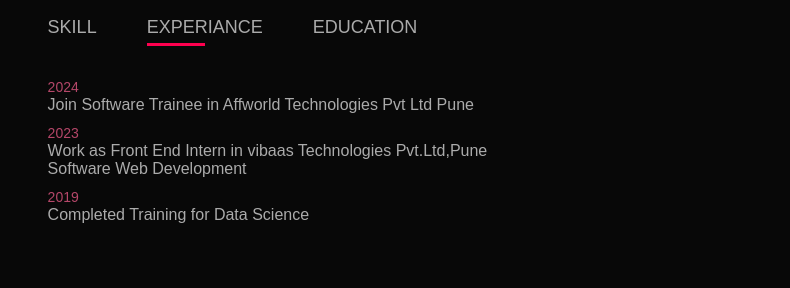
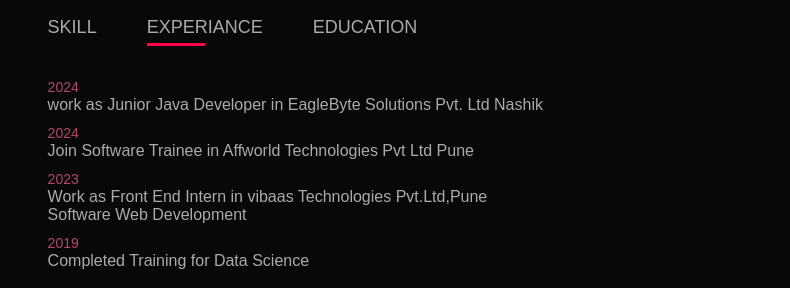
Before and after one commit to imjayeshpatil/portfolio, a plain HTML site: page index.html in a window 1280 px wide. Both pictures are taken after a click on the element "EXPERIANCE". Shown: the part 1070-1358 px from the top of the page, 490-1280 px from the left. Drawn offline with Linux system fonts and the light colour scheme.

Commit message:
Update index.html

```diff
--- a/index.html
+++ b/index.html
@@ -57,6 +57,7 @@
                     </div>
                     <div class="tab-contents" id="experiance">
                         <ul>
+                            <li><span>2024</span><br> work as Junior Java Developer in EagleByte Solutions Pvt. Ltd Nashik</li>
                             <li><span>2024</span><br>Join Software Trainee in Affworld Technologies Pvt Ltd Pune</li>
                             <li><span>2023</span><br>Work as Front End Intern in vibaas Technologies Pvt.Ltd,Pune<br>Software Web Development</li>
                             <li><span>2019</span><br>Completed Training for Data Science</li>
```
